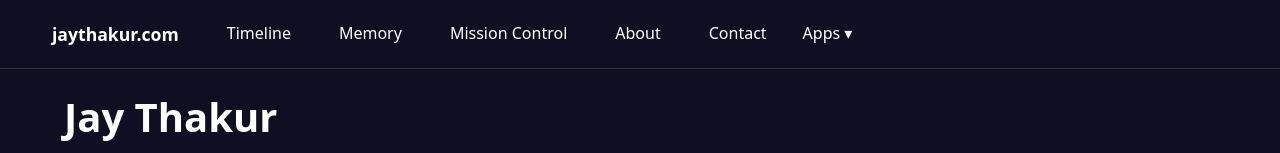
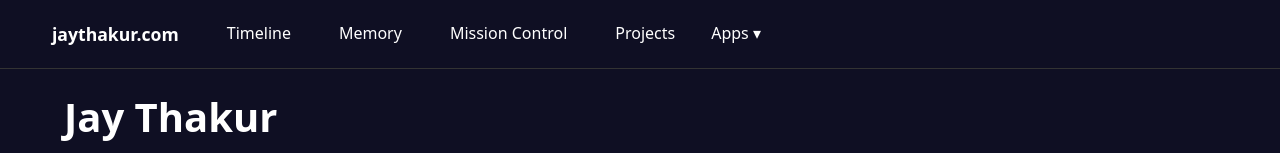
Before and after one commit to jayrizz/jaythakur.com, a Next.js app: page / in a window 1280 px wide. Shown: the top 153 px of the page. Built offline with nearby package versions, Linux system fonts and the light colour scheme.

Commit message:
Remove broken iframe, link to local AOC instead

```diff
--- a/src/components/Navigation.tsx
+++ b/src/components/Navigation.tsx
@@ -6,29 +6,14 @@
 export default function Navigation() {
   const [isAppsOpen, setIsAppsOpen] = useState(false)
 
-  const mainLinks = [
-    { href: '/#timeline', label: 'Timeline' },
-    { href: '/memory', label: 'Memory' },
-    { href: '/mission-control', label: 'Mission Control' },
-    { href: '/#about', label: 'About' },
-    { href: '/#contact', label: 'Contact' },
-  ]
-
-  const appLinks = [
-    { href: '/apps', label: 'All Apps' },
-    { href: '/aoc-dashboard', label: 'AOC Dashboard' },
-    { href: '/api/quant', label: 'Quant Dashboard' },
-    { href: '/api/openclaw', label: 'OpenClaw', external: true },
-  ]
-
   return (
     <nav className="nav-container">
       <div className="nav-links">
         <Link href="/" style={{ fontWeight: 700, fontSize: '1.1rem' }}>jaythakur.com</Link>
-
-        {mainLinks.map((link) => (
-          <Link key={link.href} href={link.href}>{link.label}</Link>
-        ))}
+        <Link href="/">Timeline</Link>
+        <Link href="/memory">Memory</Link>
+        <Link href="/mission-control">Mission Control</Link>
+        <Link href="/projects">Projects</Link>
 
         <div
           className="apps-dropdown"
@@ -42,15 +27,10 @@
               display: isAppsOpen ? 'block' : 'none'
             }}
           >
-            {appLinks.map((app) => (
-              <Link
-                key={app.href}
-                href={app.href}
-                target={app.external ? '_blank' : undefined}
-              >
-                {app.label}
-              </Link>
-            ))}
+            <Link href="/apps">All Apps</Link>
+            <Link href="/aoc-dashboard">AOC Dashboard</Link>
+            <Link href="/api/quant">Quant Dashboard</Link>
+            <Link href="/api/openclaw" target="_blank">OpenClaw</Link>
           </div>
         </div>
       </div>
```
